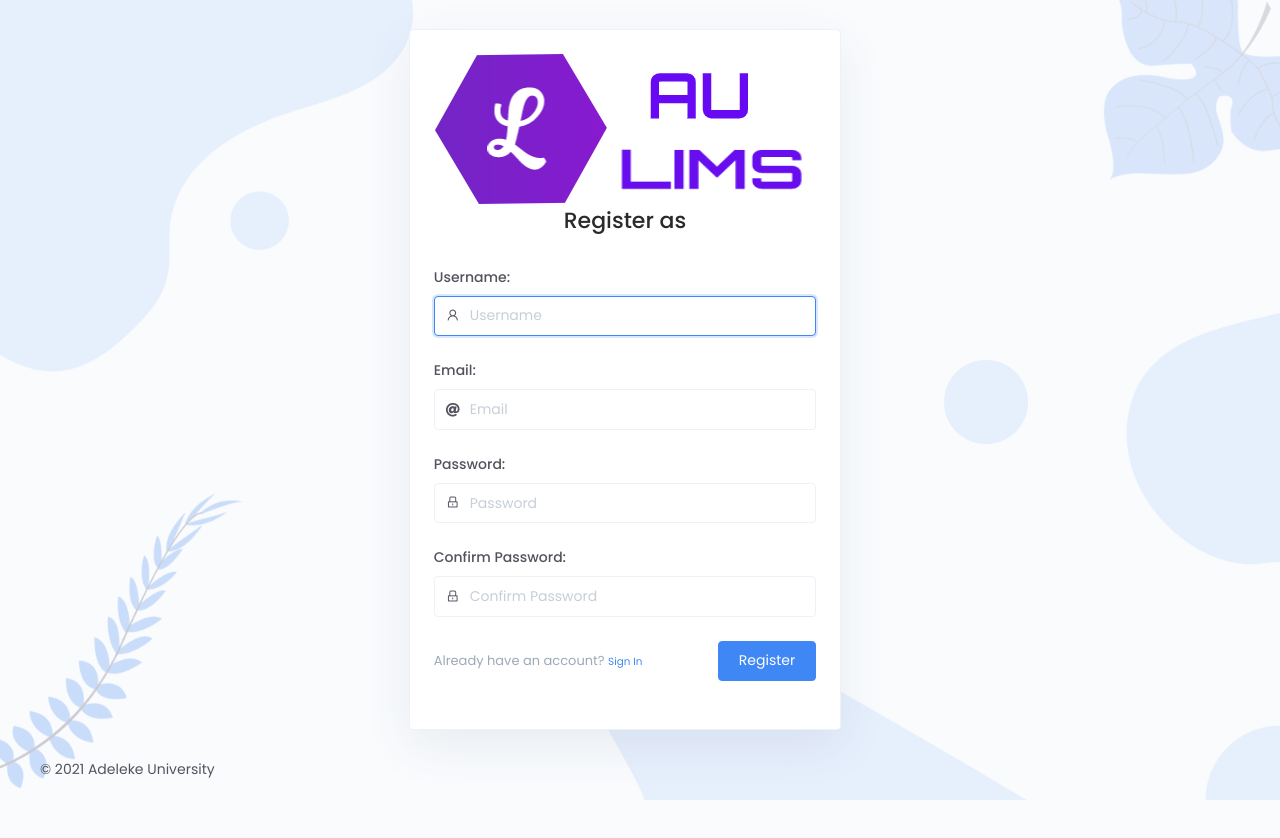
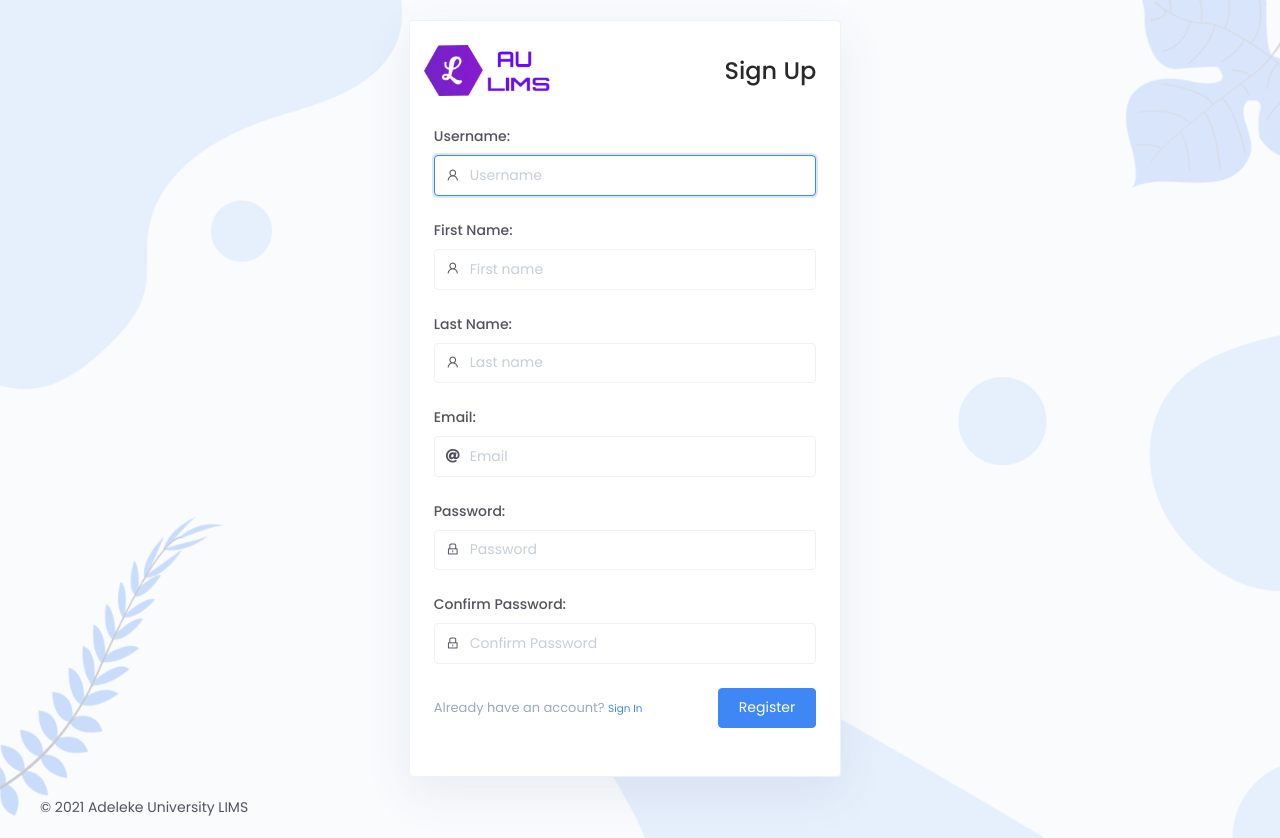
Before and after one commit to Kolaposki/LIMS, a Django app: template templates/register.html in a window 1280 px wide. Before the commit the page ends 800 px from the top, so only its background shows below. Run offline with Django 3.2, Linux system fonts and the light colour scheme; the template is opened without the code that fills it, so the values that code supplies are empty; parts of the project's set-up code (start-up, migrations or seed data) failed here and were passed over; some libraries are stand-ins or nearby versions.

Commit message:
:sparkles: :hammer: Refactor templates

```diff
--- a/templates/auth_base.html
+++ b/templates/auth_base.html
@@ -6,7 +6,7 @@
     <meta charset="utf-8">
     <meta name="viewport" content="width=device-width, initial-scale=1, shrink-to-fit=no">
     <title>
-        {% block title %}{% endblock title %} | LIMS
+        {% block title %}{% endblock title %} | AU-LIMS
     </title>
     <!-- Favicon -->
     <link rel="shortcut icon" href="{% static 'images/logo/favicon.png' %}">
@@ -37,7 +37,7 @@
                 </div>
             </div>
             <div class="d-none d-md-flex p-h-40 justify-content-between">
-                <span class="">© 2021 Adeleke University</span>
+                <span class="">© 2021 Adeleke University LIMS</span>
                 <ul class="list-inline d-none">
                     <li class="list-inline-item">
                         <a class="text-dark text-link" href="">Legal</a>
--- a/templates/base.html
+++ b/templates/base.html
@@ -44,7 +44,7 @@
 
                 <div class="page-header no-gutters">
                     <h2 class="font-weight-normal">{% block page_title %}Welcome back,
-                        Martin!{% endblock page_title %}</h2>
+                        {{ user_details.first_name|upper }}!{% endblock page_title %}</h2>
                     {#                    <div class="d-md-flex align-items-md-center justify-content-between">#}
                     {##}
                     {#                        <div class="media m-v-10 align-items-center">#}
--- a/templates/register.html
+++ b/templates/register.html
@@ -4,11 +4,11 @@
 
 {% block content %}
     <div class="card-body">
-        <div class="d-block text-center align-items-center justify-content-center m-b-30">
-            <a href="{% url 'upload' %}"></a>
-            <img class="img-fluid" alt="" src="{% static 'images/logo/logo.png' %}">
-            <h3 class="m-b-0">Register as {{ reg_type }}</h3>
-
+        <div class="d-flex align-items-center justify-content-between m-b-30">
+            <a href="#"></a>
+            <img class="img-fluid" alt="" src="{% static 'images/logo/logo.png' %}"
+                 style="width: 130px; margin-left: -180px;">
+            <h2 class="m-b-0">Sign Up</h2>
         </div>
 
         <form method="post">
@@ -48,6 +48,31 @@
                            value="{{ form.username.value|default_if_none:'' }}">
                 </div>
             </div>
+
+            <div class="form-group">
+                <label class="font-weight-semibold" for="firstName">First Name:</label>
+                <div class="input-affix">
+                    <i class="prefix-icon anticon anticon-user"></i>
+                    <input type="text" class="form-control"
+                           placeholder="First name" name="first_name" maxlength="20"
+                           autocapitalize="none" autocomplete="firstname" autofocus=""
+                           required=""
+                           value="{{ form.firstname.value|default_if_none:'' }}">
+                </div>
+            </div>
+
+            <div class="form-group">
+                <label class="font-weight-semibold" for="lastname">Last Name:</label>
+                <div class="input-affix">
+                    <i class="prefix-icon anticon anticon-user"></i>
+                    <input type="text" class="form-control"
+                           placeholder="Last name" name="last_name" maxlength="20"
+                           autocapitalize="none" autocomplete="lastname" autofocus=""
+                           required=""
+                           value="{{ form.lastname.value|default_if_none:'' }}">
+                </div>
+            </div>
+
             <div class="form-group">
                 <label class="font-weight-semibold" for="email">Email:</label>
                 <div class="input-affix">
```
Also changed, not shown: templates/dashboard.html (+1 -31 lines), templates/partials/_header.html (+9 -11 lines), templates/registration/logged_out.html (+18 -2 lines).
